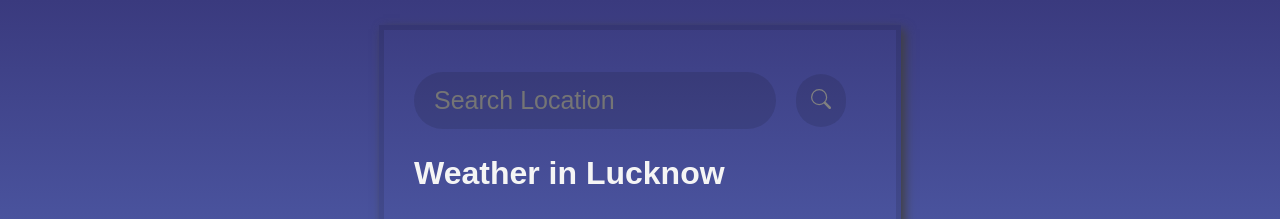
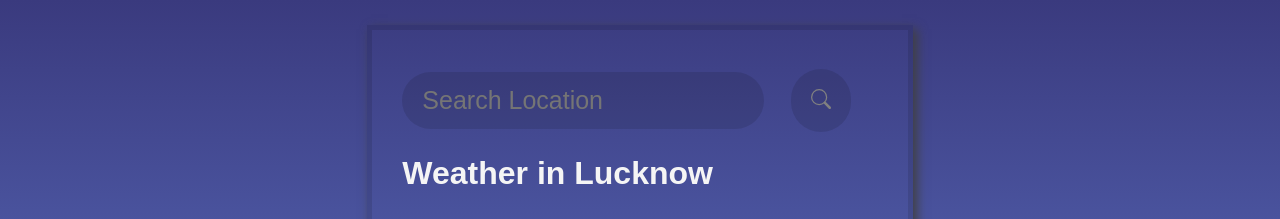
Before and after one commit to Saumya-07/WeatherApp, a plain HTML site: page index.html in a window 1280 px wide. Shown: the top 219 px of the page. Drawn offline with Linux system fonts and the light colour scheme.

Commit message:
added few changes

```diff
--- a/style.css
+++ b/style.css
@@ -19,10 +19,11 @@ body{
     padding: 30px;
     border: 5px solid #0000001d;
     box-shadow: 4px 4px 10px #414040;
+    /* width: min(500px,100%); */
 }
 .location{
     height: 10vh;
-    /* width: 50%; */
+    width: max-content;
     display: flex;
     justify-content: space-around;
     align-items: center;
@@ -44,11 +45,11 @@ button.search {
     border: none;
     outline:none;
     border-radius: 999em;
-    padding: 15px;
+    padding: 1.5em;
     background: #0000001d;
     color: grey;
     transform: 0.2s ease-in-out;
-    margin: 0px 20px;
+    margin: 0px 2em;
 }
 svg{
     font-size: 20px;
@@ -78,3 +79,10 @@ h2{
 
     text-transform: uppercase;
 }
+
+@media (min-width=360px && max-width=500px){
+    .container{
+        width: 80%;
+        /* margin: 50px; */
+    }
+}
```
